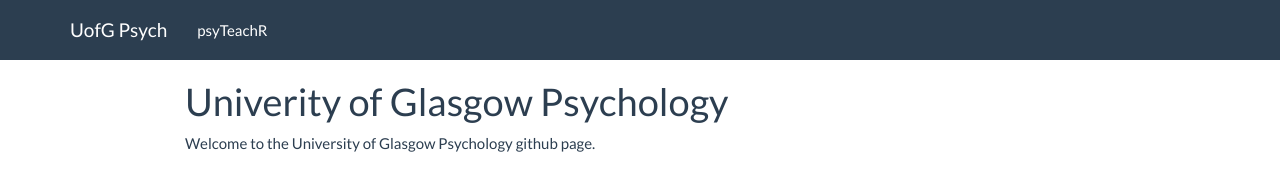
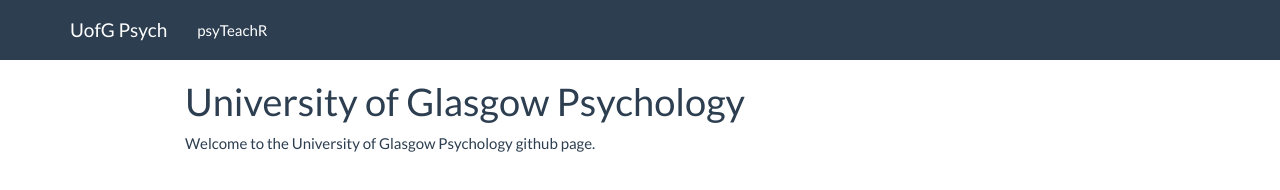
Before and after one commit to uofgpsych/uofgpsych.github.io, a plain HTML site: page index.html in a window 1280 px wide. Drawn offline with nearby package versions, Linux system fonts and the light colour scheme; some packages are replaced by stand-ins of ours.

Commit message:
Fix typos

```diff
--- a/index.html
+++ b/index.html
@@ -11,7 +11,7 @@
 
 
 
-<title>Univerity of Glasgow Psychology</title>
+<title>University of Glasgow Psychology</title>
 
 <script src="site_libs/jquery-1.11.3/jquery.min.js"></script>
 <meta name="viewport" content="width=device-width, initial-scale=1" />
@@ -273,7 +273,7 @@
 
 
 
-<h1 class="title toc-ignore">Univerity of Glasgow Psychology</h1>
+<h1 class="title toc-ignore">University of Glasgow Psychology</h1>
 
 </div>
 
```
